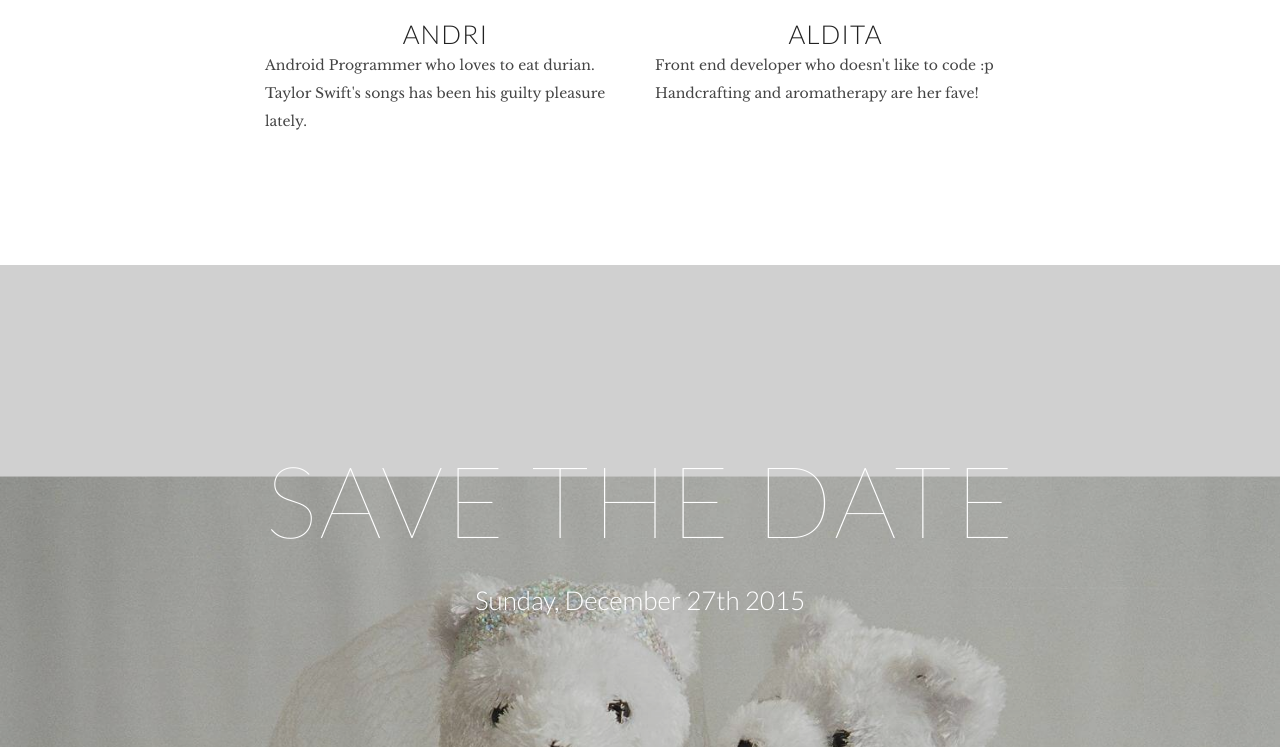
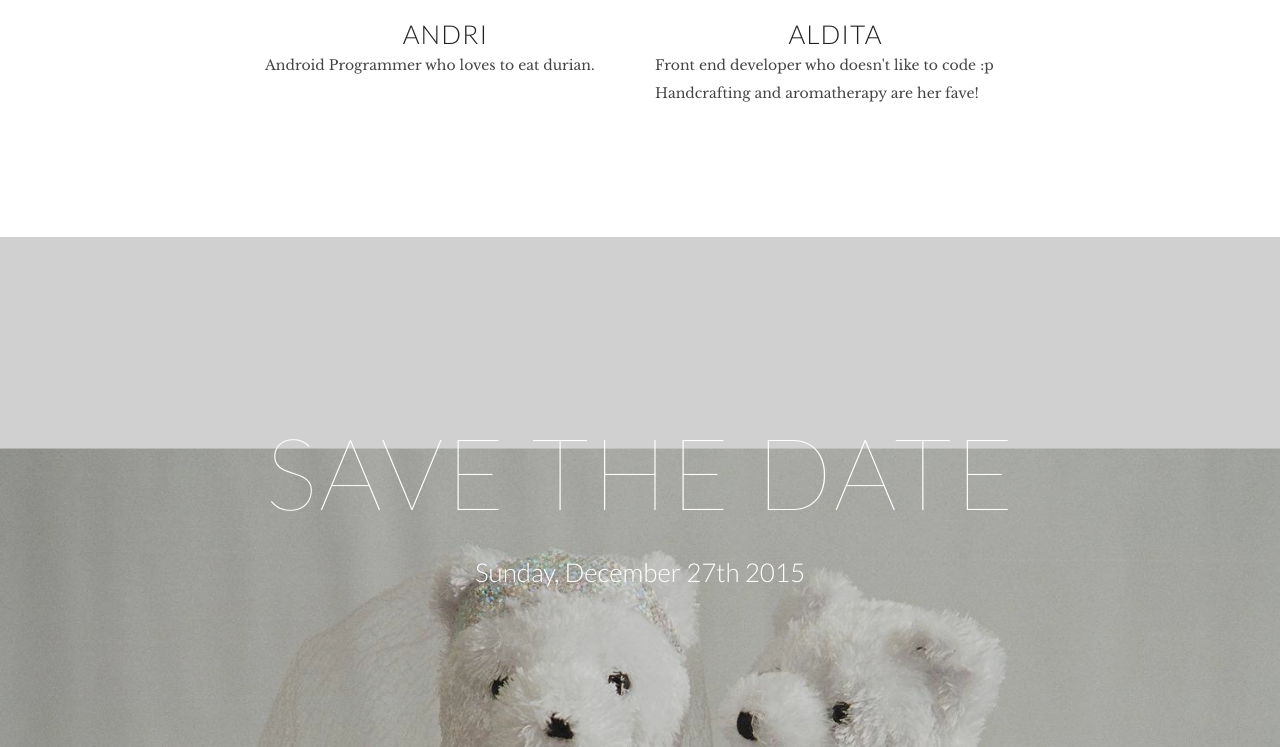
Before and after one commit to aisanu/alditandri, a plain HTML site: page public/index.html in a window 1280 px wide. Shown: the part 1560-2307 px from the top of the page. Drawn offline with nearby package versions, Linux system fonts and the light colour scheme.

Commit message:
remove taylor swift

```diff
--- a/public/index.html
+++ b/public/index.html
@@ -71,7 +71,7 @@
 						<div class="col-md-4 col-md-offset-2 col-sm-6 feature">
 							<img alt="Photo" src="assets/img/andri.jpg" class="img-responsive">
 							<h3 class="text-center">Andri</h3>
-							<p>Android Programmer who loves to eat durian. Taylor Swift's songs has been his guilty pleasure lately.</p>
+							<p>Android Programmer who loves to eat durian.</p>
 						</div>
 
 						<div class="col-md-4 col-sm-6 feature">
```
